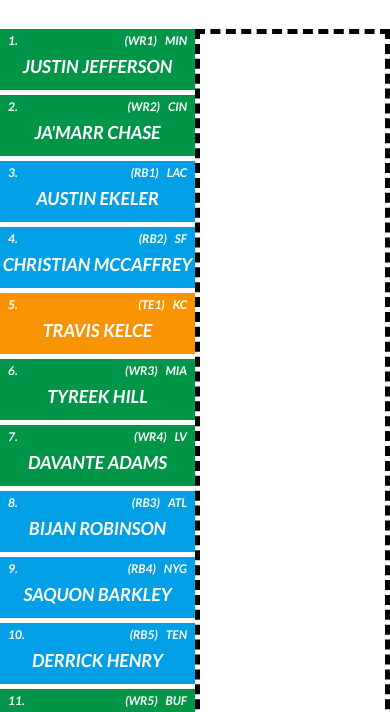
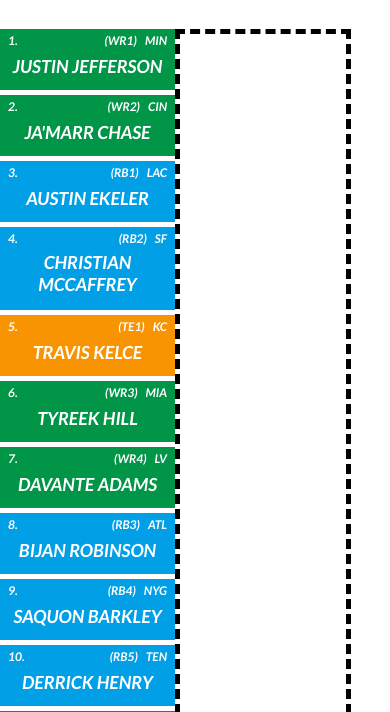
Before and after one commit to Pythonidaer/football-fun, a website with bundled scripts: page index.html in a window 390 px wide. Shown: the part 74-786 px from the top of the page. Built offline with nearby package versions, Linux system fonts and the light colour scheme; a web font is replaced by a local one.

Commit message:
changing all container to 90% width to see if scrollbar is doable

```diff
--- a/assets/styles.css
+++ b/assets/styles.css
@@ -127,14 +127,34 @@
 @media (max-width: 768px) {
   .allContainer {
     justify-content: space-evenly;
+    /* justify-content: flex-start; */
+    max-width: 90%;
   }
   .allContainer .container {
     max-width: 50%;
   }
 
+  /* body {
+    scrollbar-width: 80px; /* "thin" or "auto"
+    scrollbar-color: #888 #f4f4f4; /* Color of the thumb and track
+  }
+
+  ::-webkit-scrollbar {
+    width: 80px; /* Width of the scrollbar
+
+  /* For the scrollbar thumb (the draggable part)
+  ::-webkit-scrollbar-thumb {
+    background: #888; /* Color of the thumb
+    border-radius: 6px; /* Rounded corners for the thumb
+
+  /* For the scrollbar track when hovered over
+  ::-webkit-scrollbar-thumb:hover {
+    background: #555; /* Color of the thumb when hovered
+  } */
+
   #cardContainer {
-    height: 100vh;
-    overflow: scroll;
+    /* height: 100vh; */
+    /* overflow: scroll; */
   }
 
   #cardContainer .presumedUnavailable {
```
